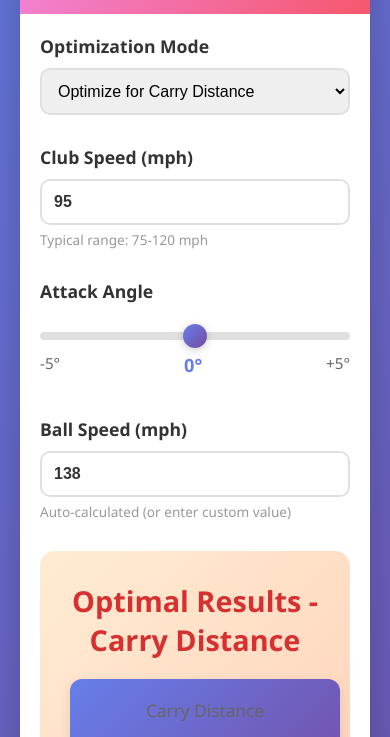
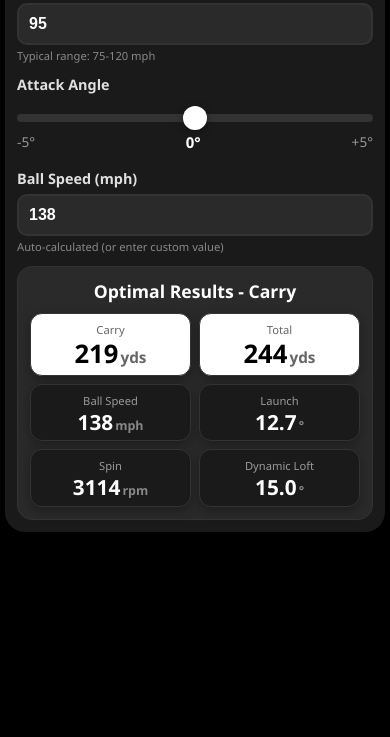
Before and after one commit to blakekokal/driver, a plain HTML site: page index.html in a window 390 px wide. Shown: the part 178-915 px from the top of the page. After the commit the page ends 844 px from the top, so only its background shows below. Drawn offline with Linux system fonts and the light colour scheme.

Commit message:
Update index.html

```diff
--- a/index.html
+++ b/index.html
@@ -13,83 +13,80 @@
 
         body {
             font-family: 'Segoe UI', Tahoma, Geneva, Verdana, sans-serif;
-            background: linear-gradient(135deg, #667eea 0%, #764ba2 100%);
+            background: #000000;
             min-height: 100vh;
-            padding: 20px;
+            padding: 10px;
         }
 
         .container {
             max-width: 900px;
             margin: 0 auto;
-            background: white;
+            background: #1a1a1a;
             border-radius: 20px;
-            box-shadow: 0 20px 60px rgba(0,0,0,0.3);
+            box-shadow: 0 20px 60px rgba(0,0,0,0.5);
             overflow: hidden;
         }
 
         .header {
-            background: linear-gradient(135deg, #f093fb 0%, #f5576c 100%);
-            padding: 30px;
+            background: #2a2a2a;
+            padding: 20px;
             text-align: center;
             color: white;
+            border-bottom: 2px solid #333;
         }
 
         .header h1 {
-            font-size: 2.5em;
-            margin-bottom: 10px;
-            text-shadow: 2px 2px 4px rgba(0,0,0,0.2);
-        }
-
-        .header p {
-            font-size: 1.1em;
-            opacity: 0.95;
+            font-size: 1.6em;
+            text-shadow: none;
         }
 
         .content {
-            padding: 40px;
+            padding: 15px;
         }
 
         .control-group {
-            margin-bottom: 30px;
+            margin-bottom: 15px;
         }
 
         label {
             display: block;
             font-weight: 600;
-            color: #333;
-            margin-bottom: 10px;
-            font-size: 1.1em;
+            color: #e0e0e0;
+            margin-bottom: 8px;
+            font-size: 0.95em;
         }
 
         select, input[type="number"] {
             width: 100%;
-            padding: 12px;
-            border: 2px solid #e0e0e0;
+            padding: 10px;
+            border: 2px solid #333;
             border-radius: 10px;
             font-size: 16px;
             transition: all 0.3s;
+            background: #2a2a2a;
+            color: #ffffff;
         }
 
         select:focus, input[type="number"]:focus {
             outline: none;
-            border-color: #667eea;
-            box-shadow: 0 0 0 3px rgba(102, 126, 234, 0.1);
+            border-color: #ffffff;
+            box-shadow: 0 0 0 3px rgba(255, 255, 255, 0.2);
         }
 
         input[type="number"] {
             font-weight: 600;
-            color: #333;
+            color: #ffffff;
         }
 
         .input-hint {
-            font-size: 0.85em;
-            color: #999;
-            margin-top: 5px;
+            font-size: 0.75em;
+            color: #888;
+            margin-top: 3px;
         }
 
         .slider-container {
             position: relative;
-            padding: 10px 0;
+            padding: 5px 0;
         }
 
         input[type="range"] {
@@ -97,7 +94,7 @@
             appearance: none;
             width: 100%;
             height: 8px;
-            background: #e0e0e0;
+            background: #333;
             border-radius: 5px;
             outline: none;
             padding: 0;
@@ -108,10 +105,10 @@
             appearance: none;
             width: 24px;
             height: 24px;
-            background: linear-gradient(135deg, #667eea 0%, #764ba2 100%);
+            background: #ffffff;
             border-radius: 50%;
             cursor: pointer;
-            box-shadow: 0 2px 8px rgba(0,0,0,0.2);
+            box-shadow: 0 2px 8px rgba(0,0,0,0.3);
             transition: transform 0.2s;
         }
 
@@ -122,108 +119,180 @@
         input[type="range"]::-moz-range-thumb {
             width: 24px;
             height: 24px;
-            background: linear-gradient(135deg, #667eea 0%, #764ba2 100%);
+            background: #ffffff;
             border-radius: 50%;
             cursor: pointer;
             border: none;
-            box-shadow: 0 2px 8px rgba(0,0,0,0.2);
+            box-shadow: 0 2px 8px rgba(0,0,0,0.3);
         }
 
         .value-display {
             display: flex;
             justify-content: space-between;
-            margin-top: 8px;
-            font-size: 0.95em;
-            color: #666;
+            margin-top: 5px;
+            font-size: 0.85em;
+            color: #999;
         }
 
         .current-value {
             font-weight: 700;
-            color: #667eea;
-            font-size: 1.2em;
+            color: #ffffff;
+            font-size: 1.1em;
         }
 
         .results {
-            background: linear-gradient(135deg, #ffecd2 0%, #fcb69f 100%);
+            background: #2a2a2a;
             border-radius: 15px;
-            padding: 30px;
-            margin-top: 30px;
+            padding: 15px;
+            margin-top: 15px;
+            border: 1px solid #333;
         }
 
         .results h2 {
-            color: #d63031;
-            margin-bottom: 20px;
-            font-size: 1.8em;
+            color: #ffffff;
+            margin-bottom: 12px;
+            font-size: 1.3em;
             text-align: center;
         }
 
         .results-grid {
             display: grid;
-            grid-template-columns: repeat(auto-fit, minmax(200px, 1fr));
-            gap: 20px;
+            grid-template-columns: 1fr 1fr;
+            gap: 10px;
         }
 
         .result-card {
-            background: white;
-            padding: 20px;
+            background: #1a1a1a;
+            padding: 12px;
             border-radius: 12px;
-            box-shadow: 0 4px 12px rgba(0,0,0,0.1);
-            transition: transform 0.2s;
-        }
-
-        .result-card:hover {
-            transform: translateY(-5px);
+            box-shadow: 0 4px 12px rgba(0,0,0,0.3);
+            text-align: center;
+            border: 1px solid #333;
         }
 
         .result-label {
-            font-size: 0.9em;
-            color: #666;
-            margin-bottom: 5px;
+            font-size: 0.75em;
+            color: #999;
+            margin-bottom: 4px;
         }
 
         .result-value {
-            font-size: 2em;
+            font-size: 1.6em;
             font-weight: 700;
-            color: #667eea;
+            color: #ffffff;
+            line-height: 1;
         }
 
         .result-unit {
-            font-size: 0.8em;
-            color: #999;
-            margin-left: 5px;
+            font-size: 0.6em;
+            color: #888;
+            margin-left: 2px;
         }
 
         .distance-highlight {
-            grid-column: 1 / -1;
-            background: linear-gradient(135deg, #667eea 0%, #764ba2 100%);
-            color: white;
-            text-align: center;
-            font-size: 1.2em;
+            background: #ffffff;
+            color: #000000;
+        }
+
+        .distance-highlight .result-label {
+            color: #666;
         }
 
         .distance-highlight .result-value {
-            color: white;
-            font-size: 3em;
+            color: #000000;
+            font-size: 2em;
+        }
+
+        .distance-highlight .result-unit {
+            color: #666;
         }
 
         .no-data {
             text-align: center;
-            color: #999;
+            color: #666;
             font-style: italic;
-            padding: 40px;
+            padding: 20px;
+            grid-column: 1 / -1;
         }
 
+        /* Compact layout for mobile */
         @media (max-width: 768px) {
+            body {
+                padding: 5px;
+            }
+
+            .header {
+                padding: 15px;
+            }
+
             .header h1 {
+                font-size: 1.4em;
+            }
+
+            .content {
+                padding: 12px;
+            }
+
+            .control-group {
+                margin-bottom: 12px;
+            }
+
+            label {
+                font-size: 0.9em;
+                margin-bottom: 6px;
+            }
+
+            .results {
+                padding: 12px;
+                margin-top: 12px;
+            }
+
+            .results h2 {
+                font-size: 1.1em;
+                margin-bottom: 10px;
+            }
+
+            .result-card {
+                padding: 10px 8px;
+            }
+
+            .result-value {
+                font-size: 1.4em;
+            }
+
+            .distance-highlight .result-value {
                 font-size: 1.8em;
             }
 
-            .content {
-                padding: 20px;
+            .input-hint {
+                font-size: 0.7em;
+            }
+        }
+
+        /* Extra small screens - further optimization */
+        @media (max-width: 400px) {
+            .header h1 {
+                font-size: 1.2em;
             }
 
             .results-grid {
-                grid-template-columns: 1fr;
+                gap: 8px;
+            }
+
+            .result-card {
+                padding: 8px 6px;
+            }
+
+            .result-label {
+                font-size: 0.7em;
+            }
+
+            .result-value {
+                font-size: 1.3em;
+            }
+
+            .distance-highlight .result-value {
+                font-size: 1.6em;
             }
         }
     </style>
@@ -231,8 +300,7 @@
 <body>
     <div class="container">
         <div class="header">
-            <h1>⛳ TrackMan Driver Optimizer</h1>
-            <p>Find Your Perfect Drive</p>
+            <h1>Driver Optimizer</h1>
         </div>
 
         <div class="content">
@@ -522,31 +590,31 @@
             const resultsDiv = document.getElementById('results');
 
             let modeText = '';
-            if (mode === 'carry') modeText = 'Carry Distance';
-            else if (mode === 'total') modeText = 'Total Distance';
-            else modeText = 'Balanced (Carry + Total)';
+            if (mode === 'carry') modeText = 'Carry';
+            else if (mode === 'total') modeText = 'Total';
+            else modeText = 'Balanced';
 
             resultsDiv.innerHTML = `
                 <h2>Optimal Results - ${modeText}</h2>
                 <div class="results-grid">
                     <div class="result-card distance-highlight">
-                        <div class="result-label">Carry Distance</div>
-                        <div class="result-value">${data.carry}<span class="result-unit">yards</span></div>
+                        <div class="result-label">Carry</div>
+                        <div class="result-value">${data.carry}<span class="result-unit">yds</span></div>
                     </div>
                     <div class="result-card distance-highlight">
-                        <div class="result-label">Total Distance</div>
-                        <div class="result-value">${data.total}<span class="result-unit">yards</span></div>
+                        <div class="result-label">Total</div>
+                        <div class="result-value">${data.total}<span class="result-unit">yds</span></div>
                     </div>
                     <div class="result-card">
                         <div class="result-label">Ball Speed</div>
                         <div class="result-value">${data.ballSpeed}<span class="result-unit">mph</span></div>
                     </div>
                     <div class="result-card">
-                        <div class="result-label">Launch Angle</div>
+                        <div class="result-label">Launch</div>
                         <div class="result-value">${data.launchAngle}<span class="result-unit">°</span></div>
                     </div>
                     <div class="result-card">
-                        <div class="result-label">Spin Rate</div>
+                        <div class="result-label">Spin</div>
                         <div class="result-value">${data.spinRate}<span class="result-unit">rpm</span></div>
                     </div>
                     <div class="result-card">
```
